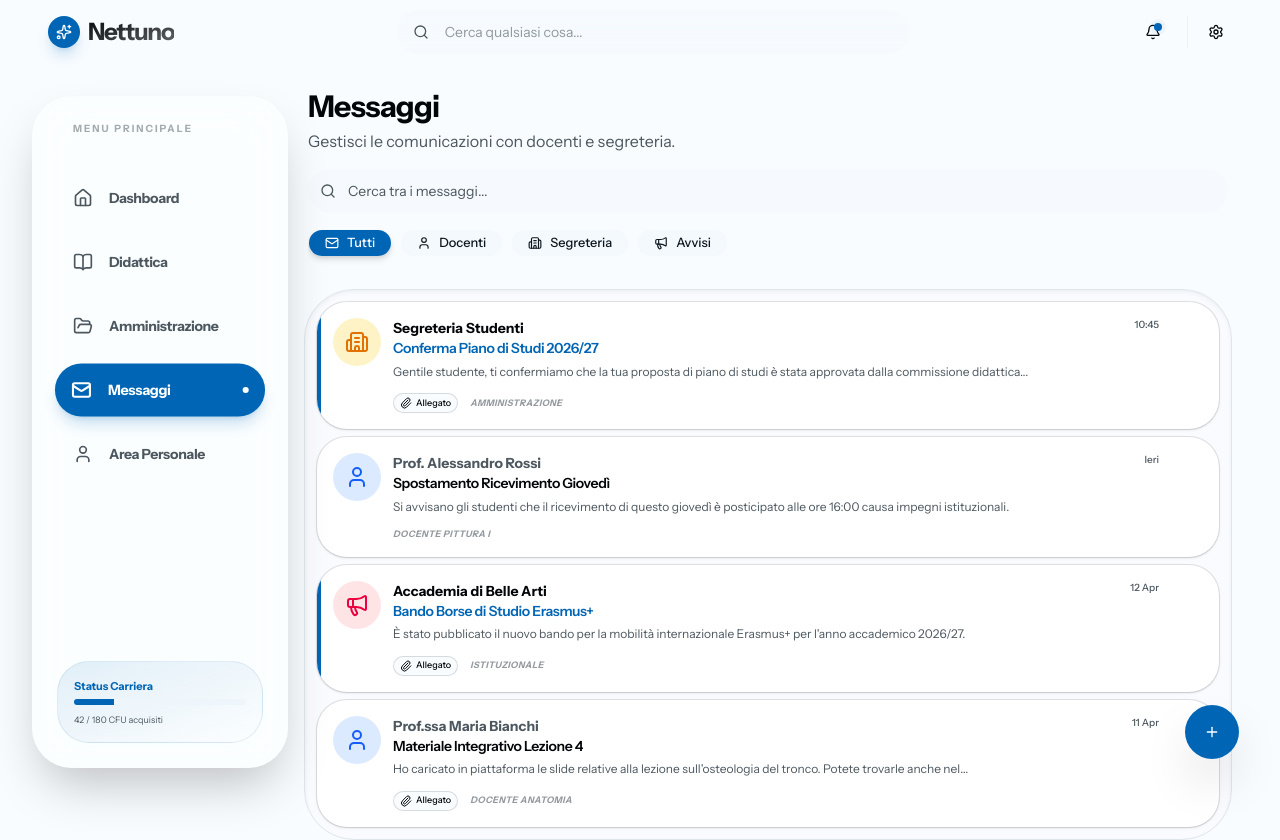
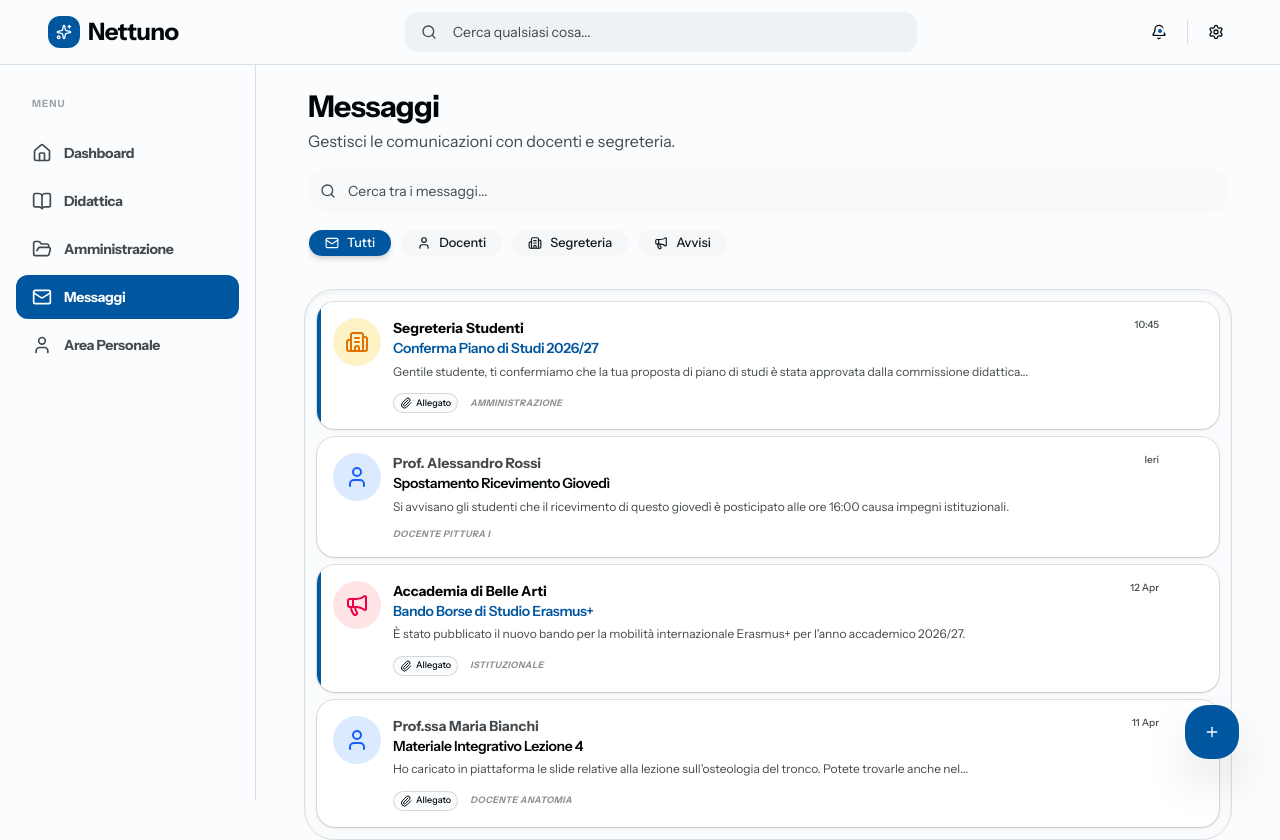
Before and after one commit to Snes00/nettuno-prototype, a Next.js app: page /messaggi in a window 1280 px wide. Built offline with nearby package versions, Linux system fonts and the light colour scheme.

Commit message:
design: passaggio a stile Flat & Clean (Material Design inspired)

```diff
--- a/src/app/globals.css
+++ b/src/app/globals.css
@@ -47,93 +47,93 @@
   --radius-3xl: calc(var(--radius) * 2.5);
   --radius-4xl: calc(var(--radius) * 3);
 
-  /* Animazioni e ombre personalizzate */
-  --shadow-premium: 0 10px 30px -10px rgba(0, 0, 0, 0.1);
-  --shadow-glow: 0 0 20px -5px var(--primary);
+  /* Ombre quasi invisibili stile Material/Flat */
+  --shadow-premium: 0 1px 3px rgba(0, 0, 0, 0.05);
+  --shadow-glow: none;
 }
 
 :root {
-  /* Premium Light - Soft & Elegant */
-  --background: oklch(0.99 0.005 240);
+  /* Flat Light - High Clarity */
+  --background: oklch(0.99 0.002 240);
   --foreground: oklch(0.12 0.01 240);
   --card: oklch(1 0 0);
   --card-foreground: oklch(0.12 0.01 240);
   --popover: oklch(1 0 0);
   --popover-foreground: oklch(0.12 0.01 240);
 
-  --primary: oklch(0.5 0.15 250);       /* Sophisticated Deep Blue */
+  --primary: oklch(0.45 0.14 250);       /* Solid Deep Blue */
   --primary-foreground: oklch(1 0 0);
 
-  --secondary: oklch(0.96 0.01 240);
-  --secondary-foreground: oklch(0.2 0.02 240);
+  --secondary: oklch(0.96 0.005 240);
+  --secondary-foreground: oklch(0.2 0.01 240);
 
-  --muted: oklch(0.97 0.01 240);
-  --muted-foreground: oklch(0.45 0.02 240);
+  --muted: oklch(0.96 0.005 240);
+  --muted-foreground: oklch(0.4 0.01 240);
 
-  --accent: oklch(0.94 0.03 250);
-  --accent-foreground: oklch(0.2 0.02 240);
+  --accent: oklch(0.94 0.01 250);
+  --accent-foreground: oklch(0.2 0.01 240);
 
-  --destructive: oklch(0.55 0.22 25);
+  --destructive: oklch(0.5 0.15 25);
   --destructive-foreground: oklch(1 0 0);
 
-  --border: oklch(0.92 0.01 240);
-  --input: oklch(0.92 0.01 240);
-  --ring: oklch(0.5 0.15 250);
+  --border: oklch(0.9 0.005 240);
+  --input: oklch(0.9 0.005 240);
+  --ring: oklch(0.45 0.14 250);
 
-  --radius: 1.25rem; /* Smoother corners for high-end look */
+  --radius: 0.75rem; /* More standard radius for Material feel */
 
-  --chart-1: oklch(0.5 0.15 250);
-  --chart-2: oklch(0.65 0.15 200);
-  --chart-3: oklch(0.75 0.12 160);
-  --chart-4: oklch(0.85 0.1 120);
-  --chart-5: oklch(0.95 0.05 80);
+  --chart-1: oklch(0.45 0.14 250);
+  --chart-2: oklch(0.55 0.12 200);
+  --chart-3: oklch(0.65 0.1 160);
+  --chart-4: oklch(0.75 0.08 120);
+  --chart-5: oklch(0.85 0.05 80);
 
-  --sidebar: oklch(0.99 0.005 240);
+  --sidebar: oklch(0.99 0.002 240);
   --sidebar-foreground: oklch(0.12 0.01 240);
-  --sidebar-primary: oklch(0.5 0.15 250);
+  --sidebar-primary: oklch(0.45 0.14 250);
   --sidebar-primary-foreground: oklch(1 0 0);
-  --sidebar-accent: oklch(0.94 0.03 250);
-  --sidebar-accent-foreground: oklch(0.2 0.02 240);
-  --sidebar-border: oklch(0.92 0.01 240);
-  --sidebar-ring: oklch(0.5 0.15 250);
+  --sidebar-accent: oklch(0.94 0.01 250);
+  --sidebar-accent-foreground: oklch(0.2 0.01 240);
+  --sidebar-border: oklch(0.9 0.005 240);
+  --sidebar-ring: oklch(0.45 0.14 250);
 }
 
 .dark {
-  /* Ultra Deep Dark - OLED Optimized */
-  --background: oklch(0.05 0.01 240);    /* Pure depth black */
-  --foreground: oklch(0.95 0.01 240);
-  --card: oklch(0.1 0.015 240);         /* Subtle elevation */
-  --card-foreground: oklch(0.95 0.01 240);
-  --popover: oklch(0.1 0.015 240);
-  --popover-foreground: oklch(0.95 0.01 240);
+  /* Flat Dark - Professional Slate */
+  --background: oklch(0.1 0.005 240);    /* Very dark slate, not pure black */
+  --foreground: oklch(0.92 0.005 240);
+  --card: oklch(0.14 0.008 240);         /* Subtle lift */
+  --card-foreground: oklch(0.92 0.005 240);
+  --popover: oklch(0.14 0.008 240);
+  --popover-foreground: oklch(0.92 0.005 240);
 
-  --primary: oklch(0.65 0.15 250);      /* Glowing Primary */
-  --primary-foreground: oklch(0.05 0.01 240);
+  --primary: oklch(0.6 0.12 250);
+  --primary-foreground: oklch(0.05 0.005 240);
 
-  --secondary: oklch(0.15 0.02 240);
-  --secondary-foreground: oklch(0.95 0.01 240);
+  --secondary: oklch(0.16 0.01 240);
+  --secondary-foreground: oklch(0.92 0.005 240);
 
-  --muted: oklch(0.15 0.02 240);
-  --muted-foreground: oklch(0.55 0.02 240);
+  --muted: oklch(0.16 0.01 240);
+  --muted-foreground: oklch(0.6 0.01 240);
 
-  --accent: oklch(0.18 0.03 250);
-  --accent-foreground: oklch(0.95 0.01 240);
+  --accent: oklch(0.2 0.02 250);
+  --accent-foreground: oklch(0.92 0.005 240);
 
-  --destructive: oklch(0.55 0.18 25);
-  --destructive-foreground: oklch(0.95 0.01 240);
+  --destructive: oklch(0.5 0.15 25);
+  --destructive-foreground: oklch(0.92 0.005 240);
 
-  --border: oklch(0.15 0.02 240);
-  --input: oklch(0.15 0.02 240);
-  --ring: oklch(0.65 0.15 250);
+  --border: oklch(0.18 0.01 240);
+  --input: oklch(0.18 0.01 240);
+  --ring: oklch(0.6 0.12 250);
 
-  --sidebar: oklch(0.05 0.01 240);
-  --sidebar-foreground: oklch(0.95 0.01 240);
-  --sidebar-primary: oklch(0.65 0.15 250);
-  --sidebar-primary-foreground: oklch(0.05 0.01 240);
-  --sidebar-accent: oklch(0.15 0.02 240);
-  --sidebar-accent-foreground: oklch(0.95 0.01 240);
-  --sidebar-border: oklch(0.15 0.02 240);
-  --sidebar-ring: oklch(0.65 0.15 250);
+  --sidebar: oklch(0.1 0.005 240);
+  --sidebar-foreground: oklch(0.92 0.005 240);
+  --sidebar-primary: oklch(0.6 0.12 250);
+  --sidebar-primary-foreground: oklch(0.05 0.005 240);
+  --sidebar-accent: oklch(0.16 0.01 240);
+  --sidebar-accent-foreground: oklch(0.92 0.005 240);
+  --sidebar-border: oklch(0.18 0.01 240);
+  --sidebar-ring: oklch(0.6 0.12 250);
 }
 
 @layer base {
@@ -141,47 +141,29 @@
     @apply border-border outline-ring/50 selection:bg-primary/20 selection:text-primary;
   }
   body {
-    @apply bg-background text-foreground transition-all duration-500 ease-in-out;
-    /* Font rendering optimization */
+    @apply bg-background text-foreground transition-all duration-300;
     text-rendering: optimizeLegibility;
     -webkit-font-smoothing: antialiased;
-    -moz-osx-font-smoothing: grayscale;
   }
   html {
-    @apply font-sans antialiased scroll-smooth;
+    @apply font-sans antialiased;
   }
 
-  /* Miglioramento Tipografia con Instrument Sans */
   h1, h2, h3, h4 {
-    @apply tracking-tight font-bold; /* Adjusted for Instrument Sans */
-  }
-
-  h1 {
-    @apply text-balance;
-  }
-
-  /* Custom Scrollbar Premium */
-  ::-webkit-scrollbar {
-    width: 6px;
-  }
-  ::-webkit-scrollbar-track {
-    @apply bg-transparent;
-  }
-  ::-webkit-scrollbar-thumb {
-    @apply bg-muted-foreground/20 rounded-full hover:bg-muted-foreground/40 transition-colors;
+    @apply tracking-tight font-bold text-foreground;
   }
 }
 
 @layer components {
   .glass-card {
-    @apply bg-white/70 dark:bg-card/70 backdrop-blur-xl border border-white/20 dark:border-white/10 shadow-premium;
+    @apply bg-card border border-border; /* Flattened glass card */
   }
 
   .text-gradient {
-    @apply bg-gradient-to-br from-primary to-primary/60 bg-clip-text text-transparent;
+    @apply text-primary; /* Removed gradient for flat look */
   }
 
   .touch-target {
-    @apply min-h-[44px] min-w-[44px] flex items-center justify-center;
+    @apply min-h-[48px] min-w-[48px] flex items-center justify-center;
   }
 }
--- a/src/components/layout/BottomNav.tsx
+++ b/src/components/layout/BottomNav.tsx
@@ -38,9 +38,8 @@ export function BottomNav() {
 
   return (
     <>
-      {/* Mobile Floating Bottom Nav */}
-      <div className="fixed bottom-6 left-0 right-0 z-50 flex justify-center px-6 md:hidden">
-        <nav className="flex h-16 w-full max-w-md items-center justify-around gap-1 rounded-[2rem] border border-white/10 bg-background/60 px-4 shadow-2xl backdrop-blur-2xl transition-all duration-500">
+      {/* Mobile Bottom Nav - Flat Style */}
+      <nav className="fixed bottom-0 left-0 right-0 z-50 flex h-16 items-center justify-around border-t bg-background md:hidden shadow-none">
         {items.map((item) => {
           const Icon = item.icon;
           const isActive = pathname === item.href;
@@ -50,24 +49,26 @@ export function BottomNav() {
               key={item.href}
               href={item.href}
               className={cn(
-                  "relative flex flex-col items-center justify-center h-12 w-12 rounded-2xl transition-all duration-300",
-                  isActive ? "text-primary bg-primary/10" : "text-muted-foreground hover:text-foreground"
+                "flex flex-col items-center justify-center gap-1 w-full h-full transition-colors",
+                isActive ? "text-primary font-bold" : "text-muted-foreground"
               )}
             >
-                <Icon className={cn("h-6 w-6 transition-transform duration-300", isActive && "scale-110 stroke-[2.5px]")} />
-                {isActive && (
-                  <span className="absolute -bottom-1 h-1 w-1 rounded-full bg-primary" />
-                )}
+              <div className={cn(
+                "px-4 py-1 rounded-full transition-colors",
+                isActive ? "bg-primary/10" : "bg-transparent"
+              )}>
+                <Icon className="h-5 w-5" />
+              </div>
+              <span className="text-[10px] uppercase font-bold tracking-wider">{item.label.split(' ')[0]}</span>
             </Link>
           );
         })}
       </nav>
-      </div>
 
-      {/* Desktop Side Dock */}
-      <nav className="hidden fixed left-8 top-24 bottom-8 w-64 rounded-[2.5rem] border border-white/5 bg-card/50 shadow-2xl backdrop-blur-xl md:flex flex-col p-6 gap-3 z-40">
-        <div className="px-4 mb-6">
-           <p className="text-[10px] font-black uppercase tracking-[0.2em] text-muted-foreground/50">Menu Principale</p>
+      {/* Desktop Sidebar - Flat Style */}
+      <nav className="hidden fixed left-0 top-16 bottom-0 w-64 border-r bg-background md:flex flex-col p-4 gap-1 z-40">
+        <div className="px-4 py-4">
+           <p className="text-[10px] font-bold uppercase tracking-widest text-muted-foreground/50">Menu</p>
         </div>
         {items.map((item) => {
           const Icon = item.icon;
@@ -78,28 +79,17 @@ export function BottomNav() {
               key={item.href}
               href={item.href}
               className={cn(
-                "group flex items-center gap-4 px-4 py-4 rounded-2xl transition-all duration-300",
+                "flex items-center gap-3 px-4 py-3 rounded-lg transition-all",
                 isActive
-                  ? "bg-primary text-primary-foreground shadow-lg shadow-primary/20 scale-[1.02]"
-                  : "text-muted-foreground hover:bg-muted/50 hover:text-foreground"
+                  ? "bg-primary text-primary-foreground font-bold"
+                  : "text-muted-foreground hover:bg-muted"
               )}
             >
-              <Icon className={cn("h-5 w-5 transition-transform group-hover:scale-110", isActive && "stroke-[2.5px]")} />
+              <Icon className="h-5 w-5" />
               <span className="text-sm font-bold tracking-tight">{item.label}</span>
-              {isActive && (
-                <div className="ml-auto h-1.5 w-1.5 rounded-full bg-primary-foreground" />
-              )}
             </Link>
           );
         })}
-
-        <div className="mt-auto p-4 rounded-[2rem] bg-gradient-to-br from-primary/10 to-transparent border border-primary/10">
-           <p className="text-[11px] font-bold text-primary mb-1">Status Carriera</p>
-           <div className="h-1.5 w-full bg-muted rounded-full overflow-hidden">
-              <div className="h-full w-[23%] bg-primary" />
-           </div>
-           <p className="text-[9px] text-muted-foreground mt-2">42 / 180 CFU acquisiti</p>
-        </div>
       </nav>
     </>
   );
--- a/src/components/layout/Header.tsx
+++ b/src/components/layout/Header.tsx
@@ -5,45 +5,41 @@ import { Button } from "@/components/ui/button";
 import { Input } from "@/components/ui/input";
 import { SettingsDialog } from "@/components/layout/SettingsDialog";
 import Link from "next/link";
-import { cn } from "@/lib/utils";
 
 export function Header() {
   return (
-    <header className="sticky top-0 z-50 w-full border-b border-white/10 bg-background/60 backdrop-blur-xl transition-all duration-300">
+    <header className="sticky top-0 z-50 w-full border-b bg-background transition-all">
       <div className="container flex h-16 items-center justify-between px-6 md:px-12">
         <div className="flex items-center gap-2">
           <Link href="/" className="flex items-center gap-2 group">
-            <div className="h-8 w-8 rounded-xl bg-primary flex items-center justify-center shadow-lg shadow-primary/20 group-hover:rotate-12 transition-transform">
+            <div className="h-8 w-8 rounded-lg bg-primary flex items-center justify-center transition-transform">
                <Sparkles className="h-4 w-4 text-primary-foreground" />
             </div>
-            <span className="text-2xl font-black tracking-tighter bg-gradient-to-br from-foreground to-foreground/60 bg-clip-text text-transparent">
+            <span className="text-xl md:text-2xl font-bold tracking-tight">
               Nettuno
             </span>
           </Link>
         </div>
 
         <div className="hidden flex-1 items-center justify-center px-10 md:flex">
-          <div className="relative w-full max-w-lg group">
-            <Search className="absolute left-4 top-1/2 h-4 w-4 -translate-y-1/2 text-muted-foreground group-focus-within:text-primary transition-colors" />
+          <div className="relative w-full max-w-lg">
+            <Search className="absolute left-4 top-1/2 h-4 w-4 -translate-y-1/2 text-muted-foreground" />
             <Input
               placeholder="Cerca qualsiasi cosa..."
-              className="w-full pl-12 h-11 bg-muted/30 border-none rounded-2xl focus-visible:ring-2 focus-visible:ring-primary/20 transition-all placeholder:text-muted-foreground/60"
+              className="w-full pl-12 h-10 bg-muted border-none rounded-lg focus-visible:ring-1 focus-visible:ring-primary transition-all"
             />
           </div>
         </div>
 
         <div className="flex items-center gap-2">
-          <Button variant="ghost" size="icon" className="md:hidden touch-target rounded-2xl hover:bg-muted/50">
+          <Button variant="ghost" size="icon" className="md:hidden rounded-lg">
             <Search className="h-5 w-5" />
           </Button>
-          <Button variant="ghost" size="icon" className="relative touch-target rounded-2xl hover:bg-muted/50">
+          <Button variant="ghost" size="icon" className="relative rounded-lg">
             <Bell className="h-5 w-5" />
-            <span className="absolute top-3 right-3 flex h-2 w-2">
-              <span className="animate-ping absolute inline-flex h-full w-full rounded-full bg-primary opacity-75"></span>
-              <span className="relative inline-flex rounded-full h-2 w-2 bg-primary"></span>
-            </span>
+            <span className="absolute top-2.5 right-2.5 h-2 w-2 rounded-full bg-primary border-2 border-background"></span>
           </Button>
-          <div className="h-8 w-px bg-border/50 mx-1 hidden sm:block" />
+          <div className="h-6 w-px bg-border mx-1 hidden sm:block" />
           <SettingsDialog />
         </div>
       </div>
```
Also changed, not shown: src/app/(dashboard)/page.tsx (+38 -41 lines). Lines whose indentation alone changed are shown as unchanged.
